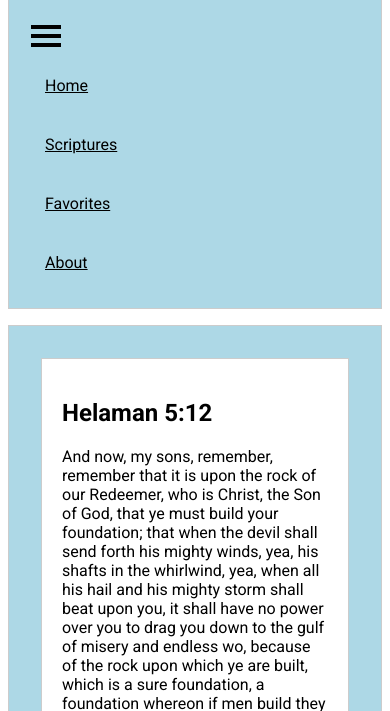
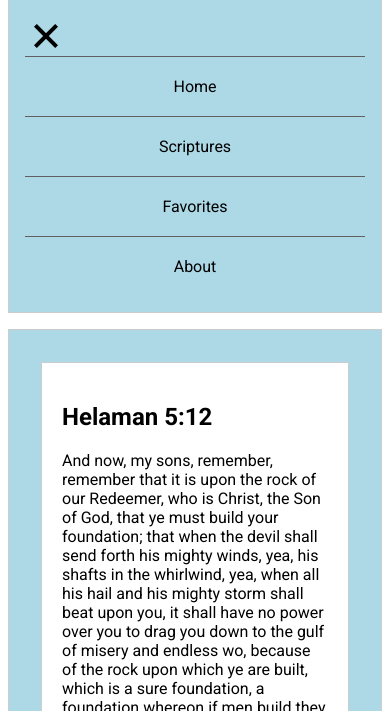
Before and after one commit to AustinMurdock/wdd131-2, a plain HTML site: page ponder/w03-responsive/index.html in a window 390 px wide. Both pictures are taken after a click on the button 46 px from the left and 168 px from the top of the page. Shown: the part 133-844 px from the top of the page. Drawn offline with Linux system fonts and the light colour scheme.

Commit message:
completed w04ponder for w03ponder-responsive

```diff
--- a/ponder/w03-responsive/index.html
+++ b/ponder/w03-responsive/index.html
@@ -17,7 +17,7 @@
             <div class="bar2"></div>
             <div class="bar3"></div>
         </button>
-        <nav>
+        <nav class="hidden">
             <a href="#">Home</a>
             <a href="#">Scriptures</a>
             <a href="#">Favorites</a>
--- a/ponder/w03-responsive/scripts/script.js
+++ b/ponder/w03-responsive/scripts/script.js
@@ -1,15 +1,7 @@
 const menuBtn = document.querySelector(".menu-btn");
-let navAs = document.querySelector("nav").querySelectorAll("a");
+let nav = document.querySelector("nav");
 
-menuBtn.addEventListener("click", function(){
-    if (navAs[0].style.display == "block") {
-        navAs.forEach(e=>{
-            e.style.display = "none";
-        });
-    }
-    else {
-        navAs.forEach(e=>{
-            e.style.display = "block";
-        });
-    }
+menuBtn.addEventListener("click", function() {
+    nav.classList.toggle("hidden");
+    menuBtn.classList.toggle("change");
 })
--- a/ponder/w03-responsive/styles/style.css
+++ b/ponder/w03-responsive/styles/style.css
@@ -23,7 +23,10 @@ section {
 nav a {
     padding: 20px;
     color: black;
-    display: none;
+    display: block;
+    text-align: center;
+    border-top: 1px solid #616061;
+    text-decoration: none;
 }
 nav a:hover {
     text-decoration: none;
@@ -43,6 +46,21 @@ nav a:hover {
 footer {
     text-align: left;
 }
+.change>* {
+    transition: transform 800ms, opacity 200ms;
+}
+.change .bar1 {
+    transform: translate(0, 9px) rotate(-45deg);
+}
+.change .bar2 {
+    opacity: 0;
+}
+.change .bar3 {
+    transform: translate(0, -9px) rotate(45deg);
+}
+.hidden {
+    display: none;
+}
 
 
 @media screen and (min-width: 700px) {
@@ -52,9 +70,13 @@ footer {
     }
     nav a {
         display: inline;
+        border: none;
     }
     nav {
         text-align: right;
+    }
+    nav.hidden {
+        display: block;
     }
     main {
         display: grid;
```
